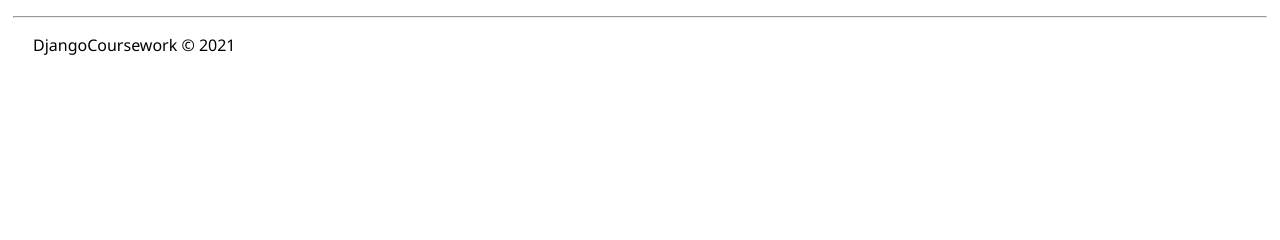
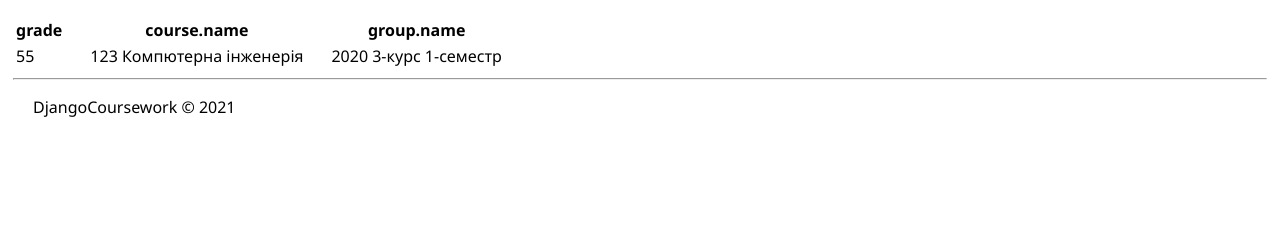
Before and after one commit to MorriganR/DjangoCoursework, a Django app: template gausscourse/templates/gausscourse/home.html in a window 1280 px wide. Shown: the part 94-334 px from the top of the page. Run offline with Django 3.2, Linux system fonts and the light colour scheme; the template is opened without the code that fills it: values that come from a table or form of the project are taken from there, others are empty; data comes from the database, SQL or seed files in the repository.

Commit message:
added a list of grades to the user's home

```diff
--- a/gausscourse/templates/gausscourse/home.html
+++ b/gausscourse/templates/gausscourse/home.html
@@ -9,4 +9,22 @@
   {% endif %}
 </p>
 </div>
+{% if user_grades %}
+<table>
+  <tr>
+    <th>grade</th>
+    <th>course.name</th>
+    <th>group.name</th>
+  </tr>
+    {% for grade in user_grades %}
+  <tr>
+    <td>{{ grade.grade }}</td>
+    <td><a href="{% url 'course'  %}{{ grade.course_group.course.id }}">{{ grade.course_group.course.name }}</a></td>
+    <td>{{ grade.course_group.group.name }}</td>
+  </tr>
+    {% endfor %}
+</table>
+{% else %}
+    <p>No grades are available.</p>
+{% endif %}
 {% endblock %}
--- a/gausscourse/views.py
+++ b/gausscourse/views.py
@@ -14,7 +14,9 @@ from django.db import connection
 
 @login_required
 def home(request):
-    return render(request, 'gausscourse/home.html')
+    user_grades = list(Grade.objects.filter( user=request.user ).all())
+    context = {'user_grades' : user_grades}
+    return render(request, 'gausscourse/home.html', context)
 
 def courses_grades_count():
     with connection.cursor() as cursor:
```
